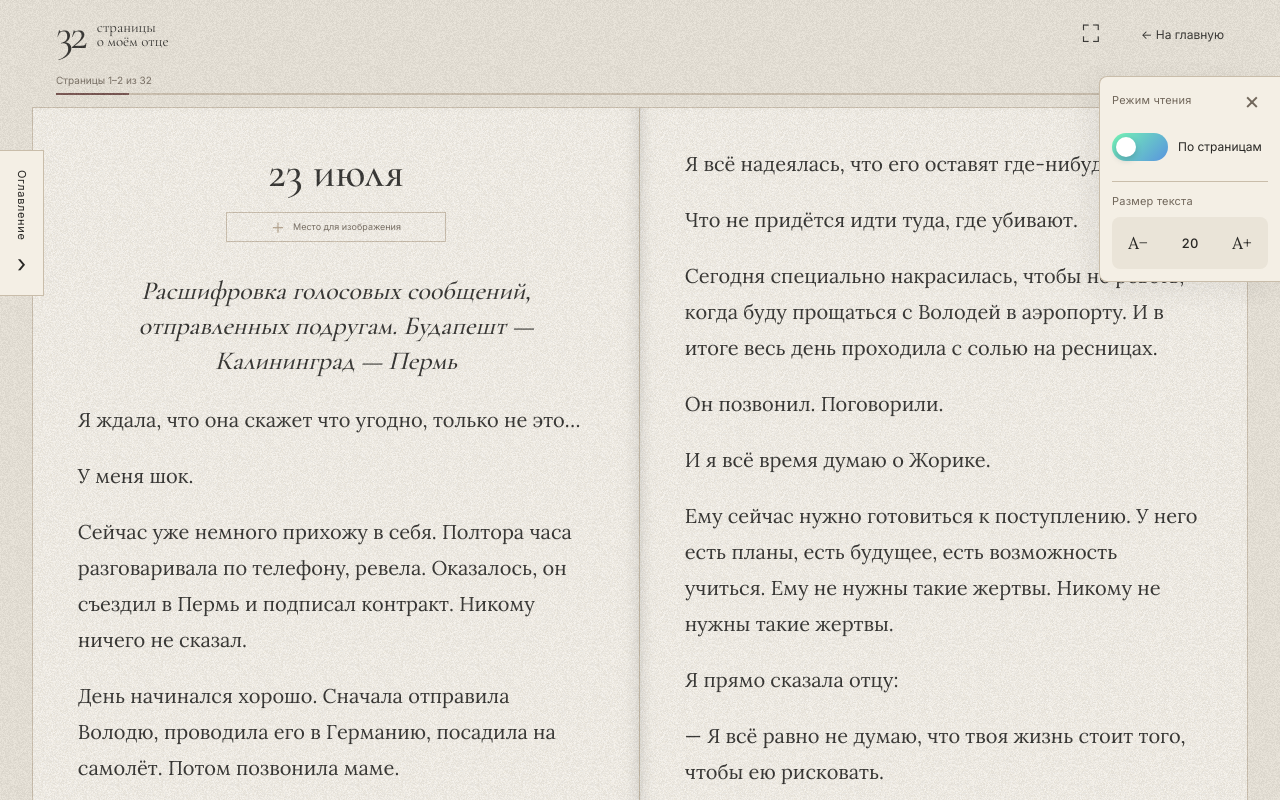
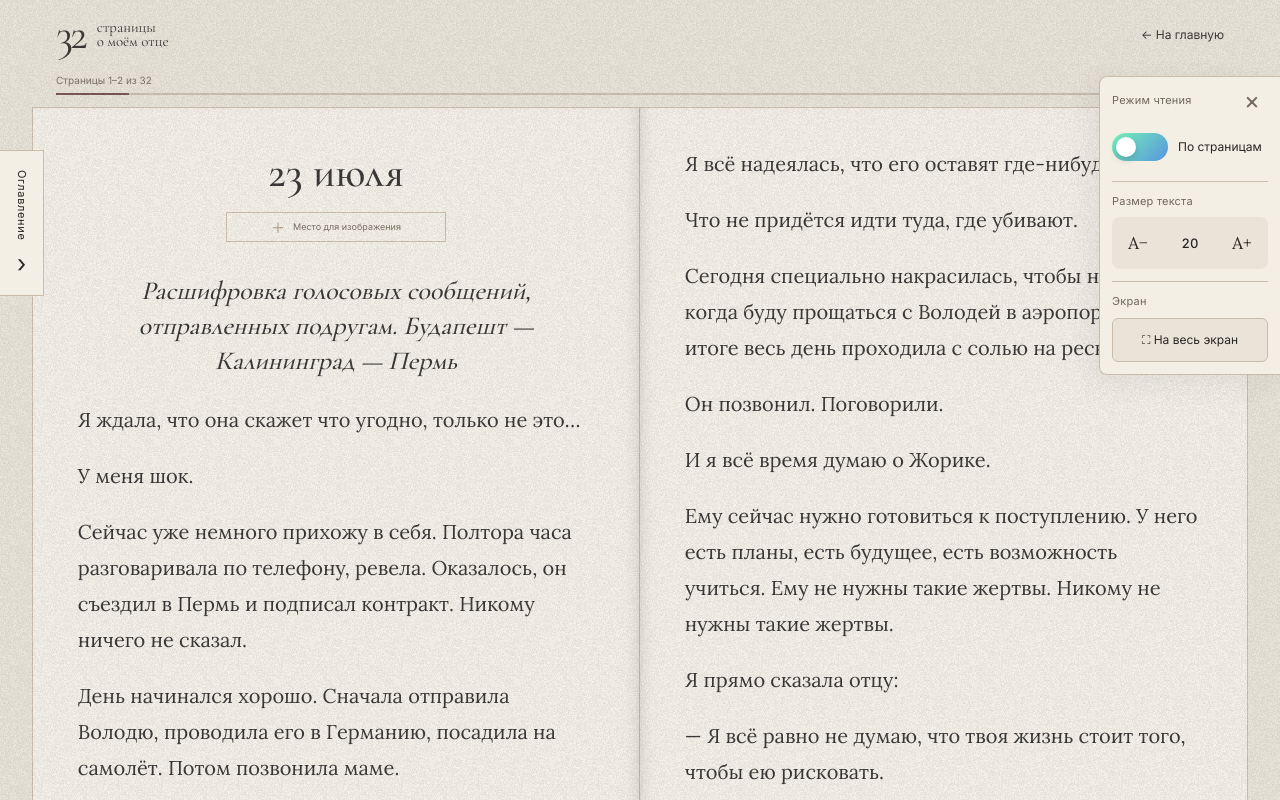
Before and after one commit to vladdez/32pages, a plain HTML site: page book/index.html in a window 1280 px wide. Both pictures are taken after a click on the button "Aa". Shown: the top 800 px of the page. Drawn offline with Linux system fonts and the light colour scheme.

Commit message:
Move full-screen control into reader settings
Co-authored-by: Copilot <223556219+Copilot@users.noreply.github.com>

```diff
--- a/assets/css/book.css
+++ b/assets/css/book.css
@@ -3,14 +3,12 @@
 .reader-body { --reading-size: 20px; }
 .reader-header { display: flex; justify-content: space-between; align-items: center; padding-block: 25px; border-bottom: 1px solid var(--border); }
 .return-home { font: 12px var(--ui); padding: 12px 0; }
-.reader-tools { display: flex; flex-wrap: wrap; justify-content: space-between; align-items: flex-start; gap: 18px; padding-block: 18px; border-block: 1px solid var(--border); }
 .reader-body button, .reader-body select { font: 12px/1.5 var(--ui); color: var(--ink); }
 .reader-body button, .reader-body select { min-height: 44px; border: 1px solid var(--border); background: var(--paper); border-radius: 0; padding: 10px 14px; }
 .reader-body button { cursor: pointer; }
 .reader-body button:hover:not(:disabled) { border-color: var(--accent); color: var(--accent); }
 .reader-body button:disabled { opacity: .45; cursor: default; }
 .reader-body :is(button, select, summary):focus-visible { outline: 2px solid var(--accent); outline-offset: 3px; }
-.reader-controls { display: flex; flex-wrap: wrap; align-items: center; justify-content: flex-end; gap: 12px; margin-left: auto; }
 /* Reading preferences stay tucked into a quiet panel on the right. */
 .reading-settings { position: fixed; z-index: 32; top: max(76px, env(safe-area-inset-top)); right: 0; width: max-content; max-width: calc(100vw - 24px); max-height: calc(100dvh - 96px); overflow-y: auto; display: flex; flex-direction: column; gap: 12px; padding: 8px 12px 12px; border: 1px solid var(--border); border-right: 0; border-radius: 8px 0 0 8px; background: var(--paper); white-space: nowrap; box-shadow: -8px 8px 28px #28272412; visibility: hidden; transform: translateX(100%); transition: transform .2s ease, visibility 0s linear .2s; }
 .reading-settings.is-open { visibility: visible; transform: translateX(0); transition-delay: 0s; }
@@ -33,6 +31,10 @@
 .reader-body .font-controls button:hover:not(:disabled) { background: var(--secondary); color: var(--accent); }
 .font-controls output { min-width: 3ch; text-align: center; font-weight: 500; font-variant-numeric: tabular-nums; }
 .reading-settings :is(button):focus-visible { outline-offset: 1px; }
+.fullscreen-setting { display: flex; flex-direction: column; gap: 8px; padding-top: 12px; border-top: 1px solid var(--border); }
+.fullscreen-setting > span { font: 11px/1.4 var(--ui); color: var(--muted); letter-spacing: .02em; }
+.reader-body #fullscreen { width: 100%; min-height: 44px; padding: 10px 12px; border: 1px solid var(--border); border-radius: 6px; background: var(--background); font: 12px/1.5 var(--ui); text-align: center; }
+.reader-body #fullscreen:hover { border-color: var(--accent); color: var(--accent); }
 
 .resume-row { margin-top: 22px; display: flex; align-items: center; flex-wrap: wrap; gap: 14px; }
 .resume-row span { font: 10px/1.6 var(--ui); color: var(--muted); }
@@ -79,9 +81,6 @@ progress::-moz-progress-bar { background: var(--accent); }
 @media (max-width: 600px) {
   .reader-body { --reading-size: 18px; }
   .reader-header { padding-top: max(18px,env(safe-area-inset-top)); padding-bottom: 18px; }
-  .reader-tools { gap: 8px; }
-
-  .reader-controls { gap: 8px; }
   .reader-body select { max-width: 160px; padding-inline: 8px; }
   .book-pages { width: calc(100% - 24px); margin-top: 20px; }
   .book-page { padding: 27px 20px 18px; }
@@ -94,7 +93,7 @@ progress::-moz-progress-bar { background: var(--accent); }
 }
 @media (prefers-reduced-motion: reduce) { .book-page.turn-in { animation: none; } }
 @media print {
-  body::before, .reader-header, .reader-intro, .reader-tools, .reading-progress, .pagination, .reading-hint, .reader-footer, .reader-feedback { display: none !important; }
+  body::before, .reader-header, .reader-intro, .reading-progress, .pagination, .reading-hint, .reader-footer, .reader-feedback { display: none !important; }
   .book-pages, .reader-ready[data-mode="paged"] .book-pages { display: block; width: 100%; }
   .book-page, .book-page[hidden], .reader-ready[data-mode="paged"] .book-page { display: block !important; background: white; border: none !important; box-shadow: none !important; padding: 0; break-after: page; min-height: 0; }
 }
@@ -110,15 +109,10 @@ progress::-moz-progress-bar { background: var(--accent); }
 .chapter-image-placeholder { display: flex; justify-content: center; align-items: center; gap: 8px; width: min(100%, 220px); min-height: 28px; margin-inline: auto; border: 1px solid var(--border); background: transparent; color: var(--muted); text-align: center; padding: 4px 8px; font: 9px/1.5 var(--ui); }
 .chapter-image-placeholder > span:first-child { font: 14px var(--heading); color: var(--brown); }
 
-/* Keep the reading toolbar in one compact row at every screen size. */
-.reader-tools { flex-wrap: nowrap; padding-block: 8px; gap: 12px; }
-.reader-controls { flex: 0 0 auto; flex-wrap: nowrap; gap: 6px; margin-left: auto; position: relative; }
-.reader-body #fullscreen { border: 0; background: transparent; width: 44px; padding: 6px; font: 24px/1 var(--ui); }
-
 /* A single compact header replaces the stacked bars above the book. */
 .reader-header {
   display: grid;
-  grid-template-columns: auto minmax(0, 1fr) auto;
+  grid-template-columns: minmax(0, 1fr) auto;
   align-items: center;
   column-gap: 28px;
   padding-block: max(8px, env(safe-area-inset-top)) 8px;
@@ -126,17 +120,7 @@ progress::-moz-progress-bar { background: var(--accent); }
 }
 .reader-header .wordmark { grid-column: 1; grid-row: 1; font-size: 15px; gap: 9px; }
 .reader-header .wordmark-number { font-size: 44px; line-height: 1.2; letter-spacing: -3px; }
-.reader-header .return-home { grid-column: 3; grid-row: 1; min-height: 44px; display: flex; align-items: center; padding-block: 8px; }
-.reader-header .reader-tools {
-  grid-column: 2;
-  grid-row: 1;
-  min-width: 0;
-  width: auto;
-  margin: 0;
-  padding: 0;
-  border: 0;
-  align-items: center;
-}
+.reader-header .return-home { grid-column: 2; grid-row: 1; min-height: 44px; display: flex; align-items: center; padding-block: 8px; }
 
 .reading-progress { padding-block: 4px 12px; }
 .progress-label { margin-bottom: 6px; line-height: 1.4; }
--- a/assets/js/book.js
+++ b/assets/js/book.js
@@ -212,6 +212,7 @@
   spreadQuery.addEventListener('change', () => { render(); });
   const fullscreen = byId('fullscreen');
   if (document.fullscreenEnabled && document.documentElement.requestFullscreen) {
+    byId('fullscreen-setting').hidden = false;
     fullscreen.hidden = false;
     fullscreen.addEventListener('click', async () => {
       try {
@@ -224,6 +225,7 @@
       fullscreen.setAttribute('aria-label', label);
       fullscreen.setAttribute('title', label);
       fullscreen.setAttribute('aria-pressed', String(Boolean(document.fullscreenElement)));
+      fullscreen.textContent = document.fullscreenElement ? '⛶ Выйти из полного экрана' : '⛶ На весь экран';
     });
   }
   if (validSavedPage !== null && validSavedPage > 0 && pageFromHash() === null) {
@@ -241,6 +243,6 @@
   settings.hidden = false;
   settingsToggle.hidden = false;
   render();
-  document.querySelectorAll('.reader-controls, .reading-progress, .pagination, .reading-hint').forEach(el => { el.hidden = false; });
+  document.querySelectorAll('.reading-progress, .pagination, .reading-hint').forEach(el => { el.hidden = false; });
   if (pageFromHash() !== null) requestAnimationFrame(() => go(current, { focus: false }));
 })();
--- a/book/index.html
+++ b/book/index.html
@@ -9,8 +9,8 @@
   <link rel="icon" href="data:,">
   <link rel="stylesheet" href="../assets/css/fonts.css">
   <link rel="stylesheet" href="../assets/css/styles.css">
-  <link rel="stylesheet" href="../assets/css/book.css?v=bce04140975a">
-  <script src="../assets/js/book.js?v=19cdd09969c2" defer></script>
+  <link rel="stylesheet" href="../assets/css/book.css?v=521c03425b79">
+  <script src="../assets/js/book.js?v=f46238f16045" defer></script>
 </head>
 <body class="reader-body" id="top">
   <a class="skip-link" href="#pages">Перейти к тексту книги</a>
@@ -54,15 +54,14 @@
         <button id="font-larger" type="button" aria-label="Увеличить размер текста">A+</button>
       </div>
     </div>
+    <div class="fullscreen-setting" id="fullscreen-setting" hidden>
+      <span>Экран</span>
+      <button id="fullscreen" type="button" aria-label="На весь экран" title="На весь экран" aria-pressed="false" hidden>⛶ На весь экран</button>
+    </div>
   </aside>
   <header class="reader-header wrap">
     <a class="wordmark" href="../index.html" aria-label="32 страницы о моём отце — главная"><span class="wordmark-number">32</span><span>страницы<br>о моём отце</span></a>
     <a class="return-home" href="../index.html">← На главную</a>
-    <div class="reader-tools">
-      <div class="reader-controls" hidden>
-        <button id="fullscreen" type="button" aria-label="На весь экран" title="На весь экран" aria-pressed="false" hidden>⛶</button>
-      </div>
-    </div>
   </header>
   <main class="reader-main" id="reader" aria-label="Чтение книги">
     <div class="resume-row wrap" hidden><button type="button" id="resume-button">Продолжить чтение</button><span>Место сохранено на этом устройстве</span></div>
```
Also changed, not shown: templates/book.html (+4 -5 lines).
